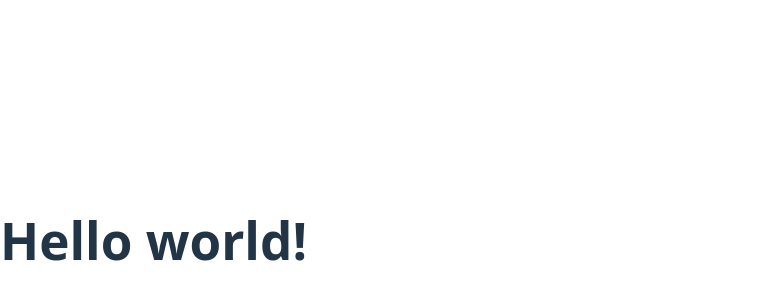
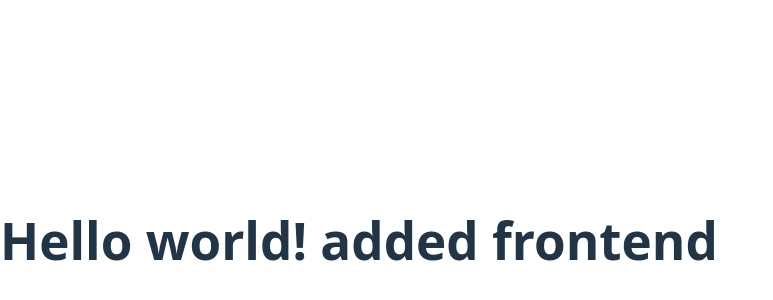
Before and after one commit to JothamDevWork/Oakway-Living-Website, a plain HTML site: page my-project/index.html in a window 1280 px wide. Shown: the part 160-460 px from the top of the page, without its empty margins (0-773 px from the left). Drawn offline with Linux system fonts and the light colour scheme.

Commit message:
frontend

```diff
--- a/my-project/index.html
+++ b/my-project/index.html
@@ -11,6 +11,7 @@
 
   <h1 class="text-3xl font-bold underline">
     Hello world!
+    added frontend
   </h1>
   </body>
 </html>
```
